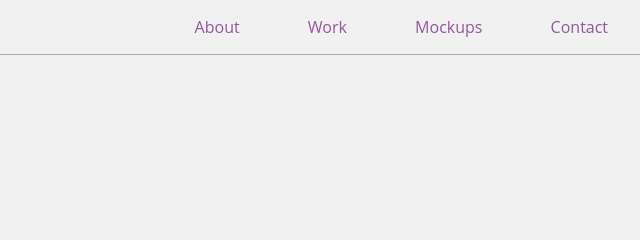
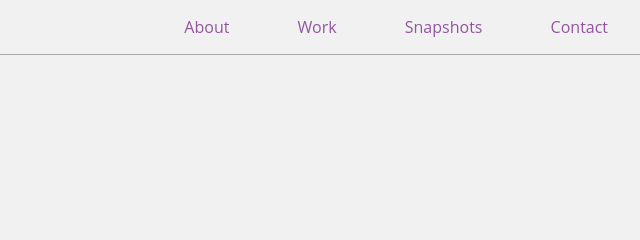
Before and after one commit to W8sconsin/W8sconsin.github.io, a plain HTML site: page index.html in a window 1280 px wide. Shown: the top 240 px of the page, 640-1280 px from the left. Drawn offline with Linux system fonts and the light colour scheme.

Commit message:
Update index.html

```diff
--- a/index.html
+++ b/index.html
@@ -13,7 +13,7 @@
   <ul id='navbar'>
     <li><a href="about.html">About</a></li>
     <li><a href="#projects">Work</a></li>
-    <li><a href="snapshots.html">Mockups</a></li>
+    <li><a href="snapshots.html">Snapshots</a></li>
     <li><a href="#contact">Contact</a></li>
   </ul>
 </nav>
```
